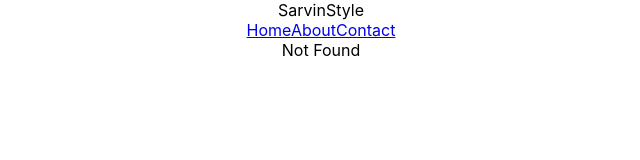
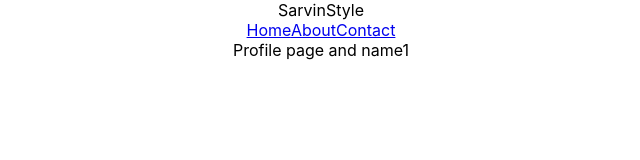
Before and after one commit to AliShahSafdari/react-practice, a React (Create React App) app: page /profile/1 in a window 1280 px wide. Before the commit this address had no page. Shown: the top 160 px of the page, without its empty margins (319-959 px from the left). Built offline with nearby package versions, Linux system fonts and the light colour scheme.

Commit message:
how to use params

```diff
--- a/src/App.js
+++ b/src/App.js
@@ -4,6 +4,7 @@ import { About } from './Pages/About';
 import { Home } from './Pages/Home';
 import { Contact } from './Pages/Contact copy';
 import { NavBar } from './Pages/NavBar';
+import { Profile } from './Pages/Profile';
 function App() {
 
   return (
@@ -16,6 +17,7 @@ function App() {
           <Route path="/" element= {<Home/>}/>
           <Route path="/about" element= {<About/>}/>
           <Route path="/contact" element= {<Contact/>}/>
+          <Route path="/profile/:name?" element= {<Profile/>}/>
           <Route path="*" element={<div>Not Found</div>}/>
         </Routes>
        </Router>
--- /dev/null
+++ b/src/Pages/Profile.js
@@ -0,0 +1,6 @@
+import {useParams} from 'react-router-dom';
+
+export const Profile = () =>{
+    const {name} = useParams()
+ return(<div>Profile page and name{name}</div>)
+}
```
